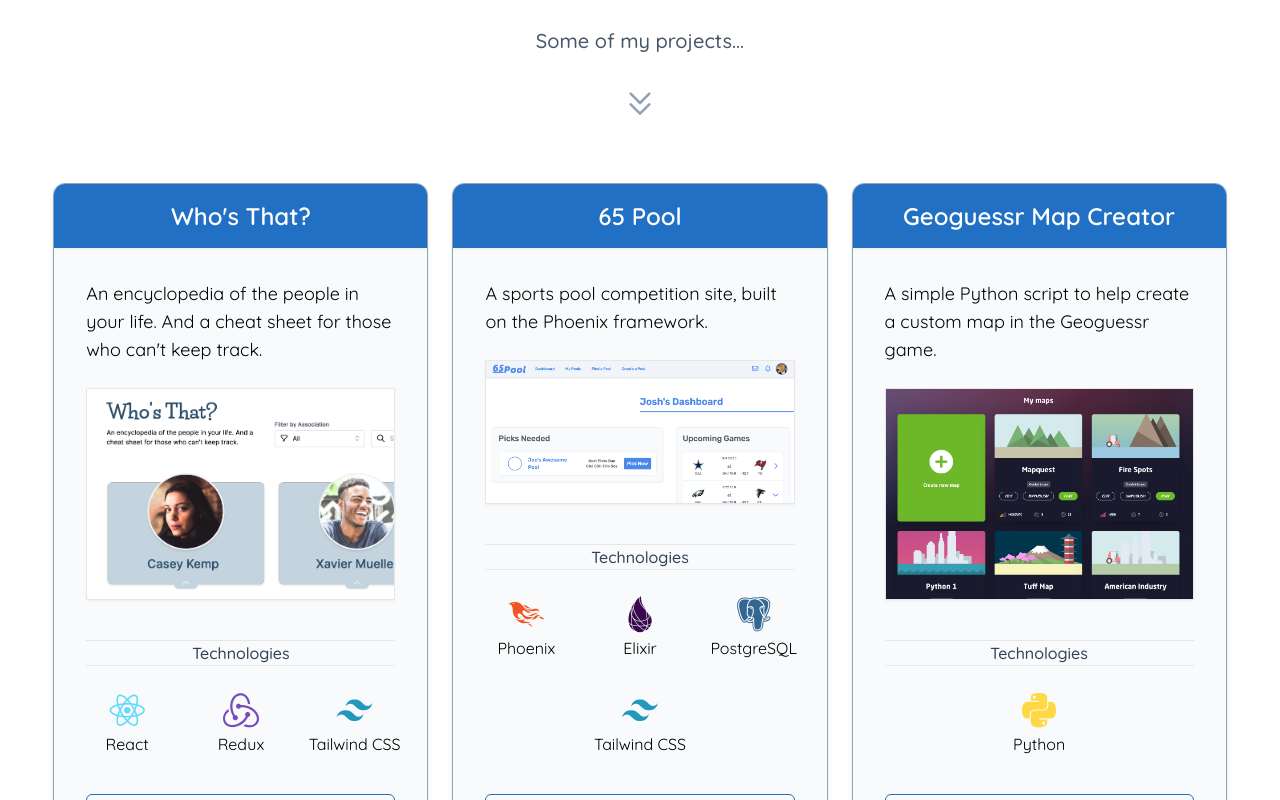
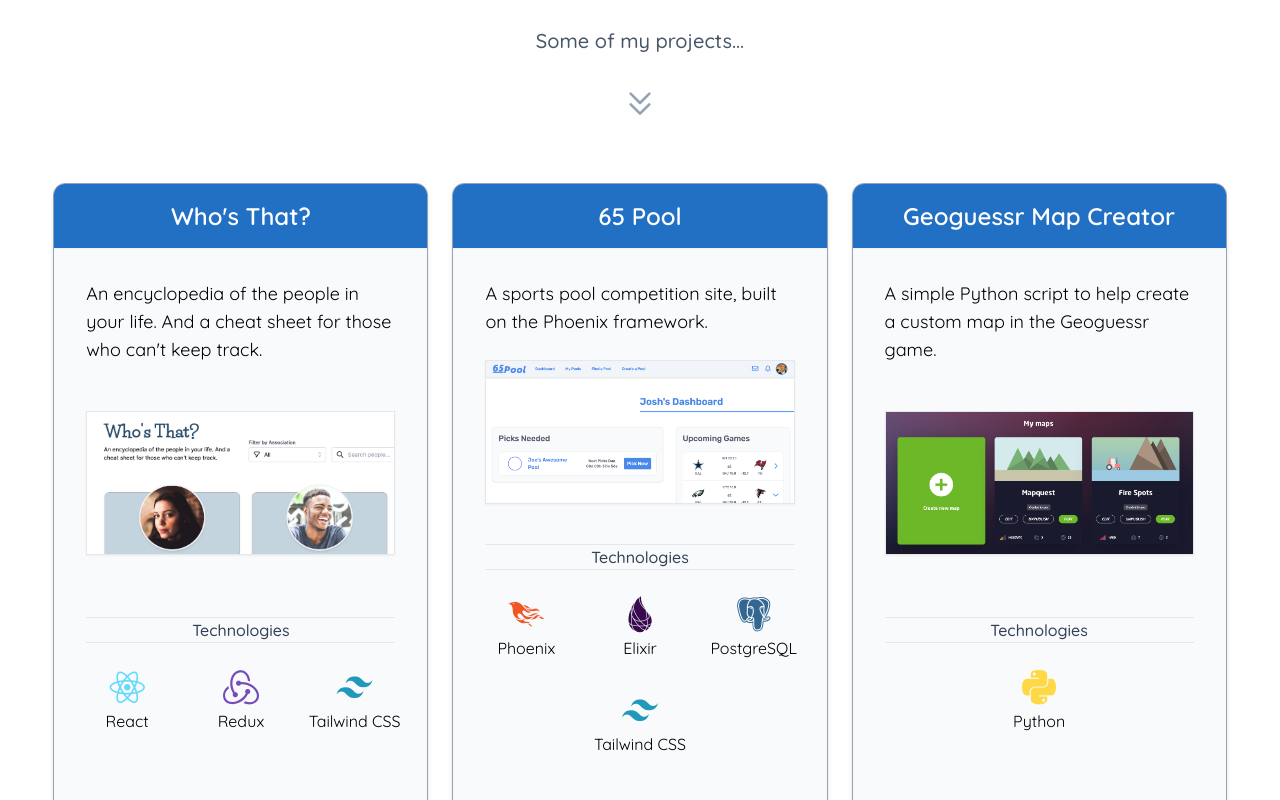
Before and after one commit to jcobert/josh-cobert, a React (Create React App) app: page / in a window 1280 px wide. Shown: the part 445-1245 px from the top of the page. Built offline with nearby package versions, Linux system fonts and the light colour scheme; a web font is replaced by a local one.

Commit message:
respect initial image size

```diff
--- a/src/components/Card.jsx
+++ b/src/components/Card.jsx
@@ -16,7 +16,7 @@ function CardPreview(props) {
           <p className="text-md sm:text-lg">{props.descriptionShort}</p>
           {/* Preview Image */}
           <div
-            className="h-36 bg-cover border shadow-sm w-full mx-auto flex-initial lg:flex-auto"
+            className="h-36 bg-cover border shadow-sm w-full mx-auto lg:flex-initial"
             style={{ backgroundImage: `url(${props.img})` }}
           ></div>
           {/* Technologies */}
@@ -37,6 +37,7 @@ function CardPreview(props) {
                 </div>
               ))}
             </div>
+          </div>
           {/* CTA */}
           <div className="bg-gray-50 hover:bg-theme-primary text-theme-primary hover:text-white font-medium w-full sm:w-6/12 md:w-full h-16 md:h-12 mx-auto mt-4 mb-8 rounded-md border border-theme-primary hover:border-white transition-all">
             <Link
@@ -48,7 +49,6 @@ function CardPreview(props) {
                 <ChevronRightIcon className="w-6" />
               </div>
             </Link>
-            </div>
           </div>
         </div>
       </div>
```
Lines whose indentation alone changed are shown as unchanged.
